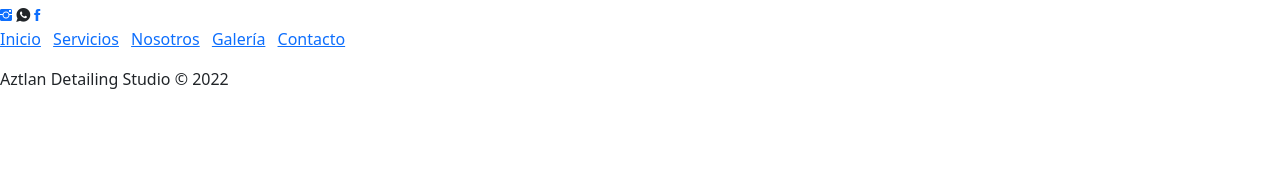
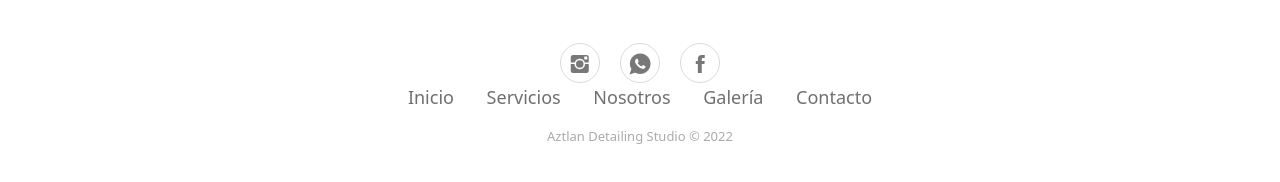
Before and after one commit to adamornelas00/PF-OrnelasVillalonAdamRicardo, a website: page index.html in a window 1280 px wide. Shown: the part 1568-1750 px from the top of the page. Before the commit the page ends 1675 px from the top, so only its background shows below. Drawn offline with nearby package versions, Linux system fonts and the light colour scheme; files that its build step writes are made by us from their sources.

Commit message:
Generamos el scss del footer y linkeamos todas las paginas con el nuevo style.css

```diff
--- a/index.html
+++ b/index.html
@@ -5,7 +5,7 @@
     <meta http-equiv="X-UA-Compatible" content="IE=edge">
     <meta name="viewport" content="width=device-width, initial-scale=1.0">
     <!-- CSS -->
-    <link rel="stylesheet" href="style.css">
+    <link rel="stylesheet" href="css/style.css">
     <title>Aztlan Detailing</title>
     <link href="https://cdn.jsdelivr.net/npm/bootstrap@5.2.2/dist/css/bootstrap.min.css" rel="stylesheet" integrity="sha384-Zenh87qX5JnK2Jl0vWa8Ck2rdkQ2Bzep5IDxbcnCeuOxjzrPF/et3URy9Bv1WTRi" crossorigin="anonymous">
     <link rel="stylesheet" href="https://cdnjs.cloudflare.com/ajax/libs/ionicons/2.0.1/css/ionicons.min.css">
--- a/sass/content/_footer.scss
+++ b/sass/content/_footer.scss
@@ -0,0 +1,58 @@
+.footer-basic{
+    padding: 40px 0;
+    background-color: #ffffff;
+    color: #4b4c4d;
+
+    ul{
+        padding: 0;
+        list-style: none;
+        text-align: center;
+        font-size: 18px;
+        line-height: 1.6;
+        margin-bottom: 0;
+
+        a{
+            color: inherit;
+            text-decoration: none;
+            opacity: 0.8;
+        }
+
+        a:hover{
+            opacity: 1;
+        }
+    }
+
+    li{
+        padding: 0 10px;
+    }
+
+    .social{
+        text-align: center;
+
+        >a{
+            font-size: 24px;
+            width: 40px;
+            height: 40px;
+            line-height: 40px;
+            display:inline-block;
+            text-align:center;
+            border-radius:50%;
+            border:1px solid #ccc;
+            margin:0 8px;
+            color:inherit;
+            opacity:0.75;
+        }
+
+        > a:hover {
+            opacity: 0.9;
+        }
+    }
+
+    .copyright {
+        margin-top:15px;
+        text-align:center;
+        font-size:13px;
+        color:#aaa;
+        margin-bottom:0;
+    }
+}
--- a/sass/style.scss
+++ b/sass/style.scss
@@ -4,4 +4,5 @@
     margin: 0;
 }
 
-@import 'content/header'
+@import 'content/header';
+@import 'content/footer';
```
Also changed, not shown: galeria.html (+1 -1 lines), servicios.html (+1 -1 lines), css/style.css, 1 other file.
